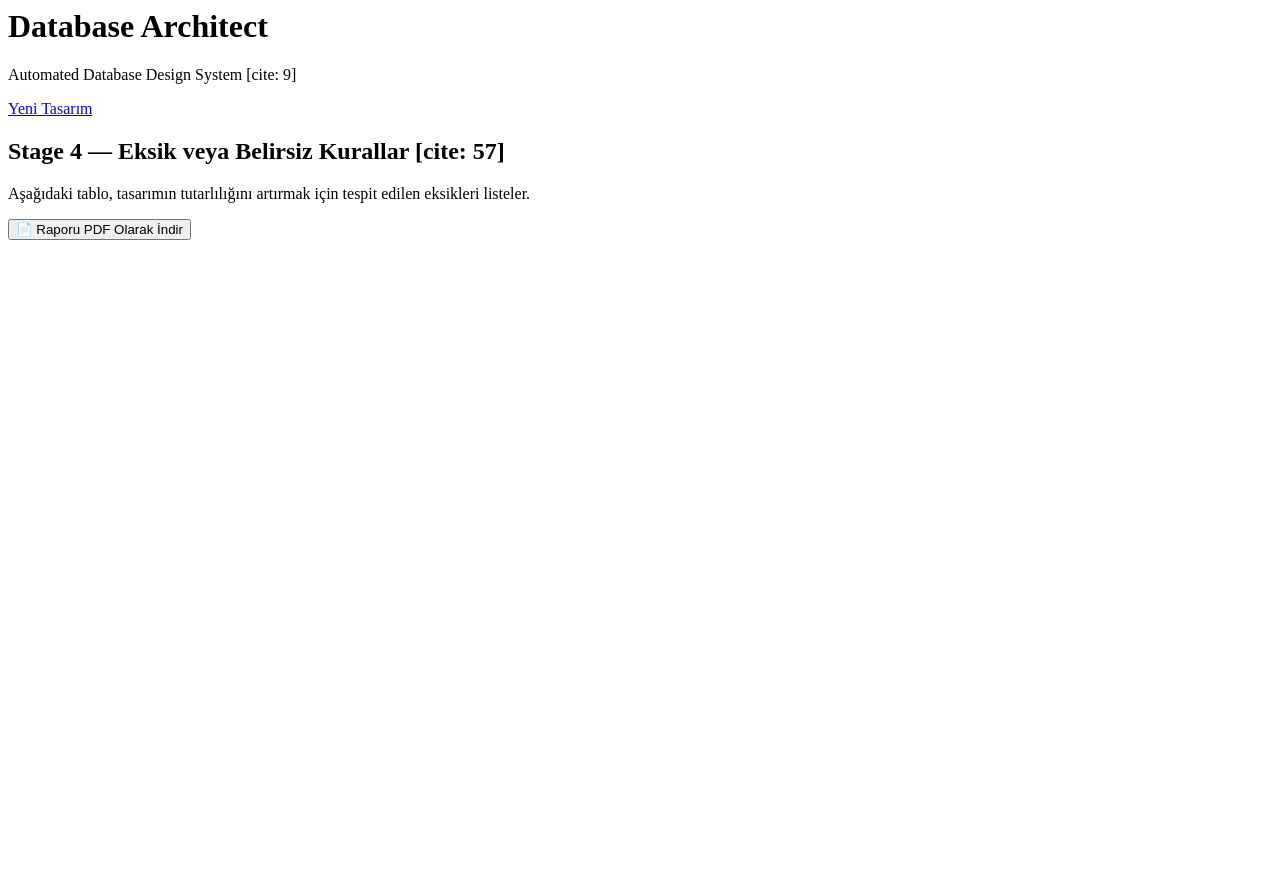
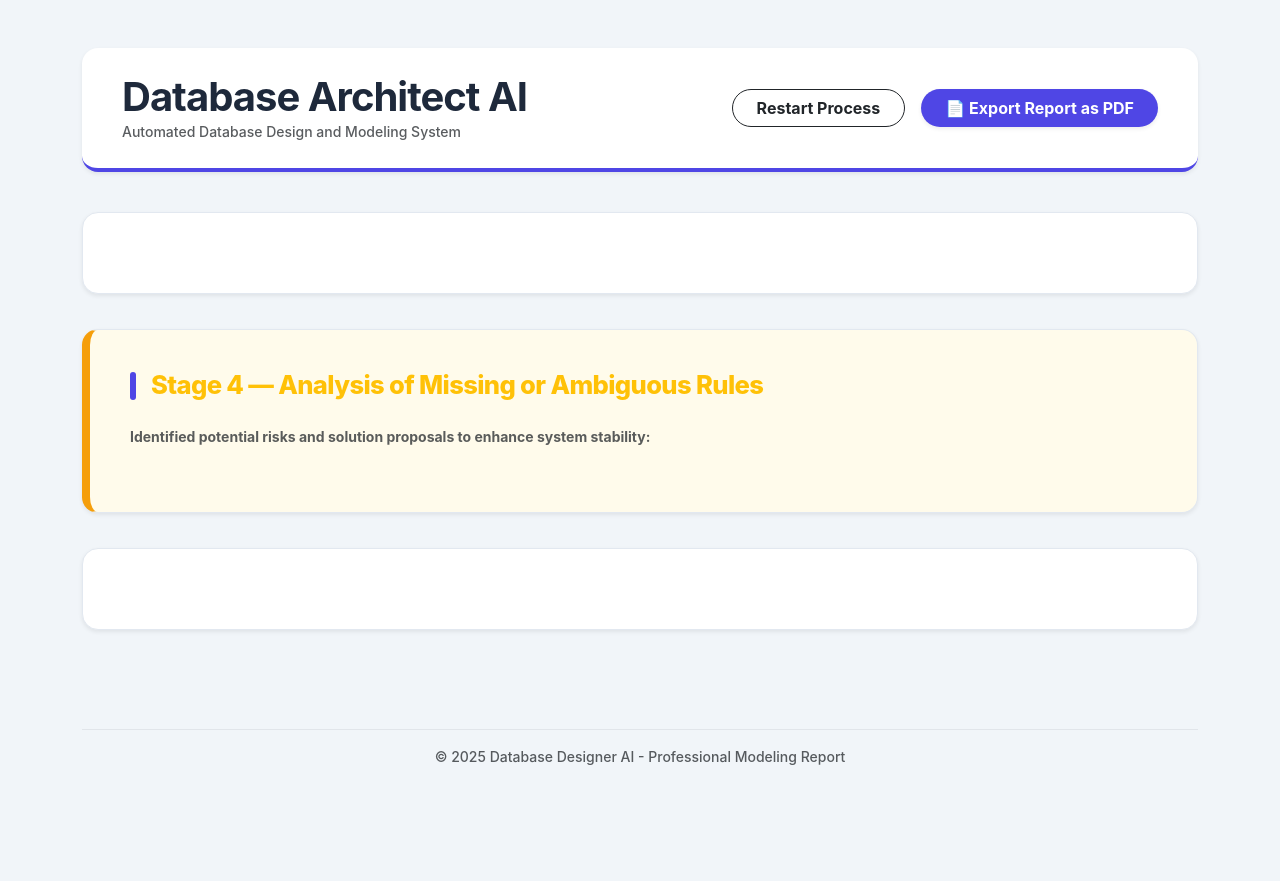
Before and after one commit to RCburak/databaseproject, a Flask app: template templates/results.html in a window 1280 px wide. Before the commit the page ends 240 px from the top, so only its background shows below. Run offline with Flask 3, Linux system fonts and the light colour scheme; the template is opened without the code that fills it, so the values that code supplies are empty.

Commit message:
Initial clean commit1

```diff
--- a/static/results_style.css
+++ b/static/results_style.css
@@ -1,77 +1,135 @@
 :root {
-    --primary: #2c3e50;
-    --secondary: #27ae60;
-    --accent: #3498db;
-    --warning: #f39c12;
-    --light: #f8f9fa;
-    --dark-code: #1e1e1e;
+    /* Professional Enterprise Color Palette */
+    --primary-deep: #1e293b;     /* Slate 800 - Headlines */
+    --accent-indigo: #4f46e5;    /* Indigo 600 - Main Accent */
+    --success-emerald: #10b981;  /* Emerald 500 - Table Headers */
+    --warning-amber: #f59e0b;    /* Amber 500 - Stage 4 Highlight */
+    --bg-soft: #f1f5f9;          /* Slate 100 - Background */
+    --text-main: #334155;        /* Slate 700 - General Text */
+    --card-shadow: 0 4px 6px -1px rgb(0 0 0 / 0.1), 0 2px 4px -2px rgb(0 0 0 / 0.1);
 }
 
-body { background-color: #f0f2f5; font-family: 'Inter', 'Segoe UI', sans-serif; color: #333; }
+body {
+    background-color: var(--bg-soft);
+    font-family: 'Inter', system-ui, -apple-system, sans-serif;
+    color: var(--text-main);
+    line-height: 1.6;
+}
 
-/* Stage Kartları */
+/* Corporate Header Design */
+.header-card {
+    background: #ffffff;
+    border-bottom: 4px solid var(--accent-indigo);
+    padding: 25px 40px;
+    border-radius: 16px;
+    margin-bottom: 40px;
+    box-shadow: var(--card-shadow);
+}
+
+/* Stage Cards - Clean White Space Layout */
 .stage-box {
     background: white;
-    padding: 35px;
-    border-radius: 20px;
-    margin-bottom: 40px;
-    border: 1px solid rgba(0,0,0,0.05);
-    box-shadow: 0 10px 30px rgba(0,0,0,0.08);
+    padding: 40px;
+    border-radius: 16px;
+    margin-bottom: 35px;
+    border: 1px solid #e2e8f0;
+    box-shadow: var(--card-shadow);
 }
 
-/* Başlık Stilleri */
 h2 {
-    color: var(--primary);
+    color: var(--primary-deep);
     font-weight: 800;
-    border-left: 6px solid var(--secondary);
-    padding-left: 20px;
+    font-size: 1.6rem;
     margin-bottom: 25px;
-    font-size: 1.6rem;
-    letter-spacing: -0.5px;
+    display: flex;
+    align-items: center;
+    letter-spacing: -0.025em;
 }
 
-/* Tablo Tasarımı */
-.table { border-radius: 12px; overflow: hidden; border: none; margin-top: 10px; }
-.table thead { background: var(--primary); color: white; }
-.table thead th { border: none; padding: 15px; font-weight: 500; }
-.table tbody td { padding: 15px; border-bottom: 1px solid #edf2f7; vertical-align: middle; }
-.table tbody tr:hover { background-color: #f8fbff; }
+h2::before {
+    content: "";
+    width: 6px;
+    height: 28px;
+    background: var(--accent-indigo);
+    margin-right: 15px;
+    border-radius: 10px;
+}
 
-/* Stage 4 Özel Tasarımı */
-.border-warning-custom { border-left: 6px solid var(--warning) !important; }
-.text-warning { color: var(--warning) !important; font-weight: 700; }
+/* Modern and Legible Table Design */
+.table {
+    border-radius: 12px;
+    overflow: hidden;
+    border: 1px solid #e2e8f0 !important;
+}
 
-/* SQL Kod Blokları (Dark Mode) */
+.table thead th {
+    background: #f8fafc; /* Light Gray Header Background */
+    color: var(--primary-deep);
+    font-weight: 700;
+    text-transform: uppercase;
+    font-size: 0.75rem;
+    letter-spacing: 0.05em;
+    padding: 15px;
+    border-bottom: 2px solid #e2e8f0;
+}
+
+.table tbody td {
+    padding: 16px;
+    border-bottom: 1px solid #f1f5f9;
+    vertical-align: middle;
+}
+
+.table tbody tr:hover {
+    background-color: #fcfcfd;
+}
+
+/* Stage 4 - High Contrast Warning Highlight */
+.stage-4-container {
+    border-left: 8px solid var(--warning-amber) !important;
+    background-color: #fffbeb !important; /* Very Light Amber */
+}
+
+.stage-4-container h2 {
+    color: #92400e; /* Amber 800 */
+}
+
+/* SQL Editor - Deep Contrast Code Block */
 pre {
-    background: var(--dark-code);
-    color: #9cdcfe; /* Soft Blue Code Color */
-    padding: 25px;
+    background: #0f172a; /* Slate 900 */
+    color: #e2e8f0;
+    padding: 35px 25px 25px 25px; /* Added top padding for the label */
     border-radius: 12px;
-    font-size: 14px;
+    font-family: 'Fira Code', 'Cascadia Code', monospace;
+    font-size: 0.9rem;
     line-height: 1.6;
-    border: 1px solid #333;
-    position: relative;
+    border: 1px solid #1e293b;
+    position: relative; /* Context for absolute positioning */
+    overflow-x: auto;
 }
 
 pre::before {
-    content: "SQL / CODE";
+    content: "SQL GENERATED CODE";
     position: absolute;
     top: 0;
-    right: 20px;
+    right: 20px; /* Moved to the right side */
     font-size: 10px;
-    color: #666;
-    background: #252526;
-    padding: 2px 8px;
-    border-radius: 0 0 5px 5px;
+    font-weight: bold;
+    color: #94a3b8;
+    background: rgba(255, 255, 255, 0.05);
+    padding: 4px 12px;
+    border-radius: 0 0 8px 8px;
 }
 
-/* Mermaid Diyagram Alanı */
+/* Mermaid Diagram - Clean Frame */
 .mermaid {
-    background: white;
-    padding: 40px;
-    border-radius: 15px;
-    border: 1px dashed #cbd5e0;
-    margin-top: 20px;
+    background: #ffffff;
+    padding: 25px;
+    border-radius: 12px;
+    border: 1px solid #e2e8f0;
 }
 
-@media print { .no-print { display: none; } .stage-box { box-shadow: none; border: 1px solid #ddd; } }
+@media print {
+    .no-print { display: none !important; }
+    body { background: white; color: black; }
+    .stage-box { border: 1px solid #ccc; box-shadow: none; margin-bottom: 15px; page-break-inside: avoid; }
+}
--- a/templates/results.html
+++ b/templates/results.html
@@ -1,25 +1,48 @@
-<body class="container my-5">
-    <div class="d-flex justify-content-between align-items-center mb-5 no-print bg-white p-4 rounded-4 shadow-sm">
+<!DOCTYPE html>
+<html lang="en">
+<head>
+    <meta charset="UTF-8">
+    <title>Database Architect AI - Design Report</title>
+    <link rel="stylesheet" href="https://cdn.jsdelivr.net/npm/bootstrap@5.3.0/dist/css/bootstrap.min.css">
+    <link rel="stylesheet" href="{{ url_for('static', filename='results_style.css') }}">
+    <script src="https://cdn.jsdelivr.net/npm/mermaid/dist/mermaid.min.js"></script>
+    <script>
+        mermaid.initialize({ startOnLoad: true, theme: 'neutral', securityLevel: 'loose' });
+    </script>
+</head>
+<body class="container py-5">
+    <div class="header-card d-flex justify-content-between align-items-center no-print shadow-sm">
         <div>
-            <h1 class="display-6 fw-bold text-primary mb-0">Database Architect</h1>
-            <p class="text-muted mb-0 small">Automated Database Design System [cite: 9]</p>
+            <h1 class="fw-bolder m-0" style="color: #1e293b; letter-spacing: -1px;">Database Architect AI</h1>
+            <p class="text-muted m-0 small fw-medium">Automated Database Design and Modeling System</p>
         </div>
-        <a href="/" class="btn btn-primary btn-lg rounded-pill px-4">Yeni Tasarım</a>
+        <div class="d-flex gap-3">
+            <a href="/" class="btn btn-outline-dark rounded-pill px-4 fw-bold">Restart Process</a>
+            <button onclick="window.print()" class="btn btn-primary rounded-pill px-4 shadow-sm fw-bold" style="background-color: #4f46e5; border: none;">
+                📄 Export Report as PDF
+            </button>
+        </div>
     </div>
 
-    <div class="stage-box">{{ part1 | safe }}</div>
-
-    <div class="stage-box border-warning-custom">
-        <h2 class="text-warning">Stage 4 — Eksik veya Belirsiz Kurallar [cite: 57]</h2>
-        <p class="small text-muted mb-4">Aşağıdaki tablo, tasarımın tutarlılığını artırmak için tespit edilen eksikleri listeler.</p>
-        {{ missing_rules | safe }}
+    <div class="stage-box shadow-sm">
+        {{ part1 | safe }}
     </div>
 
-    <div class="stage-box">{{ part2 | safe }}</div>
+    <div class="stage-box stage-4-container shadow-sm">
+        <h2 class="text-warning">Stage 4 — Analysis of Missing or Ambiguous Rules</h2>
+        <p class="text-muted small mb-4 fw-bold">Identified potential risks and solution proposals to enhance system stability:</p>
+        <div class="table-responsive">
+            {{ missing_rules | safe }}
+        </div>
+    </div>
 
-    <div class="text-center mt-5 mb-5 no-print">
-        <button onclick="window.print()" class="btn btn-dark btn-lg rounded-pill px-5 shadow">
-            📄 Raporu PDF Olarak İndir
-        </button>
+    <div class="stage-box shadow-sm">
+        {{ part2 | safe }}
     </div>
+
+    <footer class="text-center text-muted py-5 no-print">
+        <hr style="opacity: 0.1;">
+        <p class="small fw-medium">&copy; 2025 Database Designer AI - Professional Modeling Report</p>
+    </footer>
 </body>
+</html>
```
Also changed, not shown: templates/index.html (+48 -19 lines).
